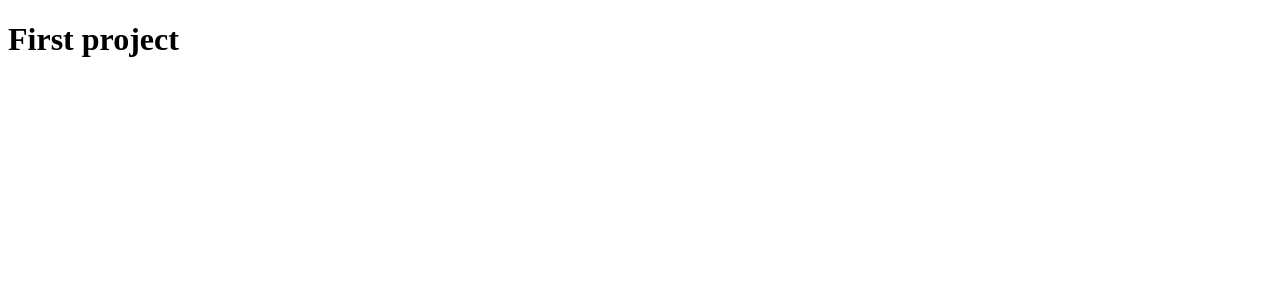
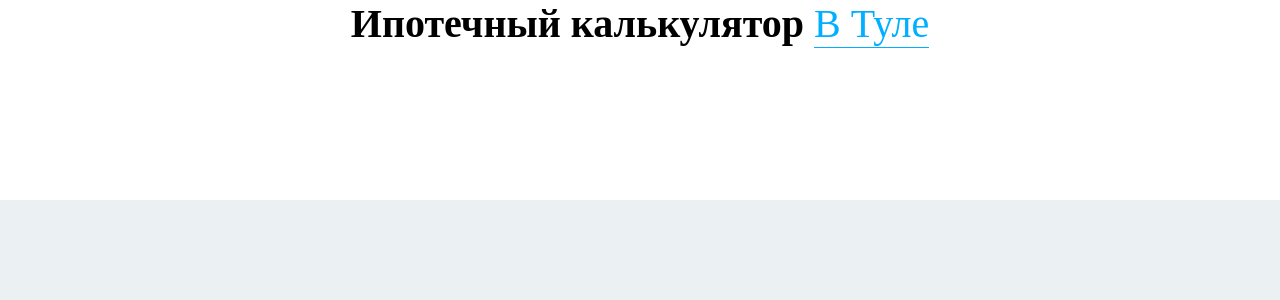
Before and after one commit to nikita539/viberu_test, a React app: page / in a window 1280 px wide. Shown: the top 300 px of the page. Built offline with nearby package versions, Linux system fonts and the light colour scheme.

Commit message:
crating styles

```diff
--- a/babel.config.json
+++ b/babel.config.json
@@ -1,7 +1,7 @@
 {
   "presets": [
     "@babel/env",
-    "@babel/react",
+    "@babel/preset-react",
     "@babel/preset-typescript"
   ],
   "plugins": [
--- /dev/null
+++ b/src/App.tsx
@@ -0,0 +1,12 @@
+import React from "react";
+import Header from "./components/header";
+
+const App = () => {
+    return (
+        <div>
+            <Header/>
+        </div>
+    )
+}
+
+export default App;
--- a/src/components/header.tsx
+++ b/src/components/header.tsx
@@ -2,8 +2,18 @@ import React from 'react';
 
 const Header = () => {
     return (
-        <header>
-            <h1 onClick={() => {console.log("Hello World !")}}>First project</h1>
+        <header className='header'>
+            <div className='container'>
+                <div className='header__title-container'>
+                    <h1
+                        className='header__title'
+                        onClick={() => {console.log("Hello World !")}}
+                    >
+                        Ипотечный калькулятор
+                    </h1>
+                    <span className='header__title-link'>В Туле</span>
+                </div>
+            </div>
         </header>
     )
 }
--- /dev/null
+++ b/src/index.css
@@ -0,0 +1,58 @@
+
+:root {
+    --button-color: rgb(13, 209, 73);
+    --color-blue: #00afff;
+    --color-dark-blue: #009be1;
+    --color-white: #fff;
+    --color-grey-1: #ebf0f3;
+    --color-grey-2: #dddede;
+    --color-grey-3: #cecece;
+}
+
+
+body {
+    margin: 0;
+    height: 100vh;
+    background-color: var(--color-grey-1);
+    font-size: 16px;
+}
+
+.container {
+    display: flex;
+    justify-content: center;
+    width: calc(100% - 200px);
+    margin: 0 auto;
+}
+
+.header {
+    width: 100%;
+    height: 200px;
+    background-color: var(--color-white);
+}
+
+.header__title-container {
+    font-size: 40px;
+    width: 100%;
+    display: flex;
+    justify-content: center;
+    gap: 10px;
+}
+
+.header__title {
+    font-size: 1em;
+    display: inline;
+    white-space: nowrap;
+    margin: 0;
+}
+
+.header__title-link {
+    color: var(--color-blue) ;
+    font-size: 1em;
+    white-space: nowrap;
+    border-bottom: 1px solid;
+    cursor: pointer;
+}
+
+.header__title-link:hover {
+    color: var(--color-dark-blue);
+}
--- a/src/index.tsx
+++ b/src/index.tsx
@@ -1,14 +1,7 @@
 import React from 'react'
 import ReactDOM from 'react-dom'
-import Header from "./components/header";
+import App from "./App";
+import './index.css'
 
-const App = (): JSX.Element => {
-    const name = "Nikita"
-    return (
-        <div>
-            <Header/>
-        </div>
-    )
-}
 
 ReactDOM.render(<App/>, document.getElementById('app'))
```
